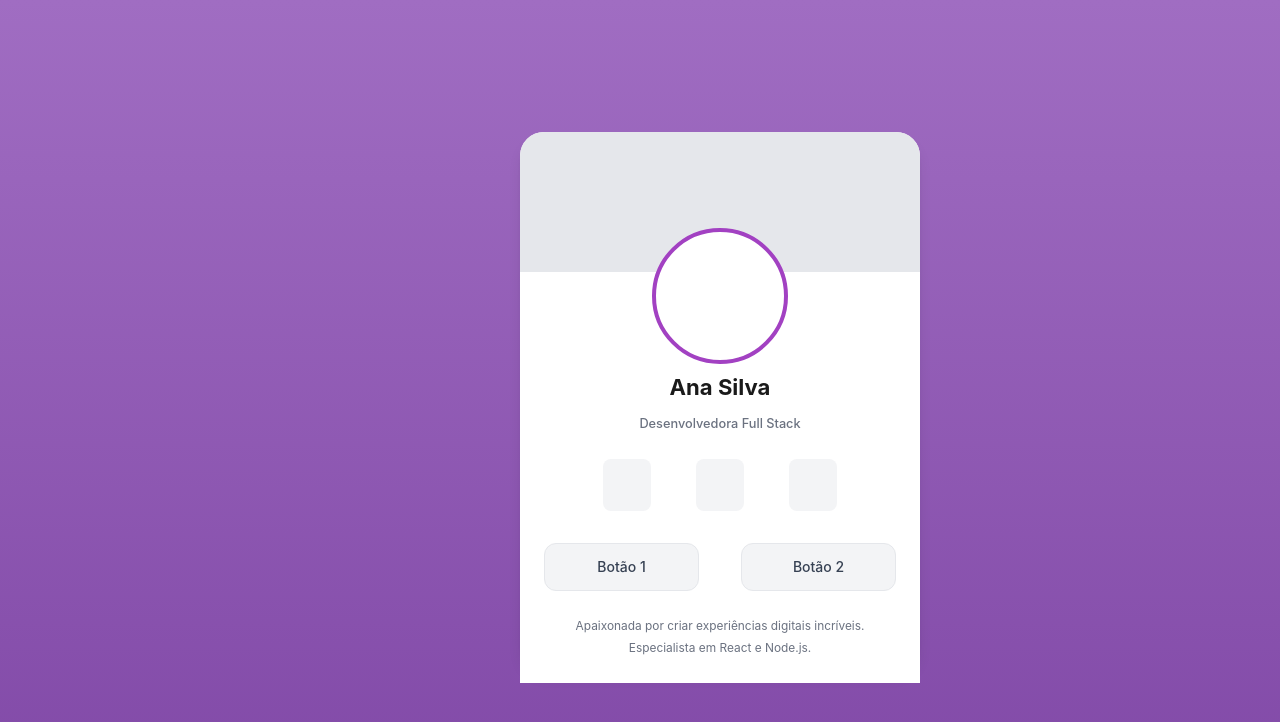
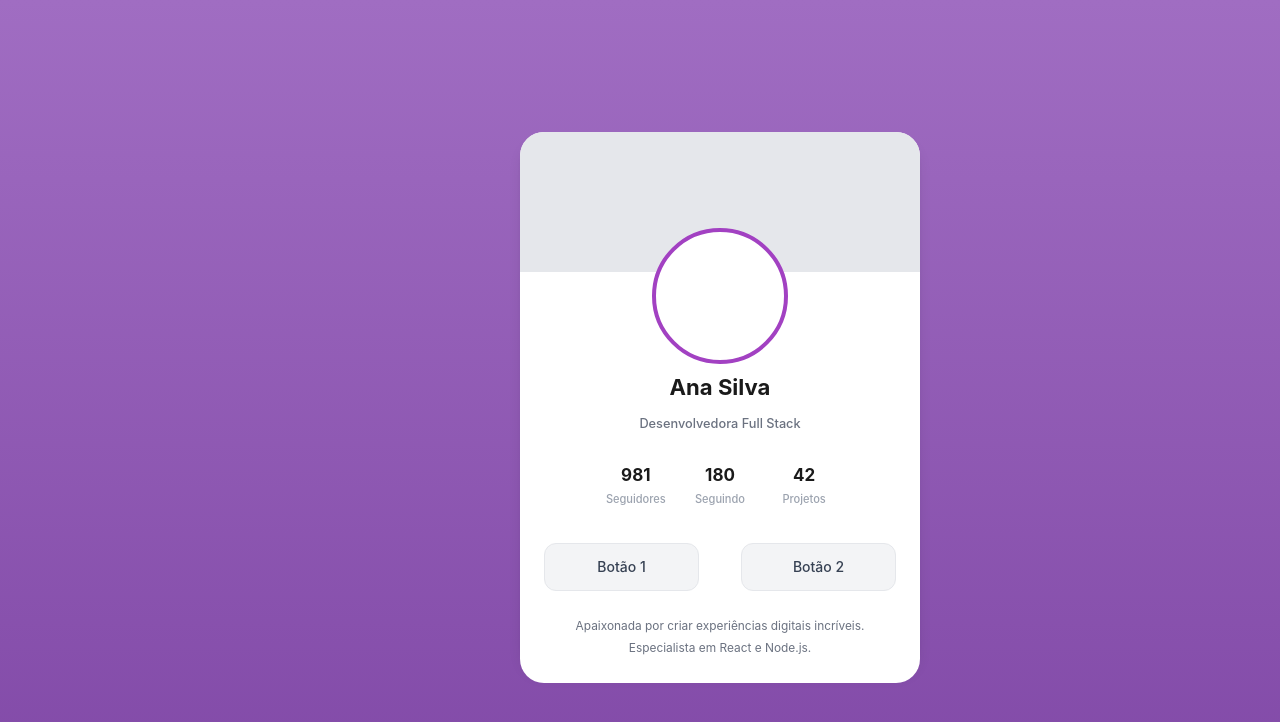
Before and after one commit to RaoniDCunha/desafio_frontend_fusion_front, a Next.js app: page / in a window 1280 px wide. Shown: the top 722 px of the page. Built offline with nearby package versions, Linux system fonts and the light colour scheme.

Commit message:
feat: criado componente CardNumbersInformation

```diff
--- a/src/app/page.tsx
+++ b/src/app/page.tsx
@@ -1,3 +1,4 @@
+import { CardNumbersInformation } from "@/components/CardNumbersInformation";
 import Image from "next/image";
 
 export default function Home() {
@@ -12,7 +13,7 @@ export default function Home() {
 
 
           {/* Div Inferior (Conteúdo principal) */}
-          <div className="flex-1 flex flex-col items-center p-6 bg-white">
+          <div className="flex-1 flex flex-col items-center p-6 bg-white rounded-b-[24px]">
 
                 {/* 1. Avatar Redondo com Margem Negativa para sobrepor o topo */}
                 <div className="w-[136px] h-[136px] rounded-full border-[4px] border-[#A241C2] -mt-[68px] mb-[4px] bg-white overflow-hidden shrink-0">
@@ -31,9 +32,9 @@ export default function Home() {
 
                 {/* 4. Row de 3 caixas (Stats/Social) */}
                 <div className="flex justify-between w-[233.95px] h-[51.5px] mb-[32px]">
-                  <div className="w-[48.36px] h-full bg-gray-100 rounded-lg"></div>
-                  <div className="w-[48.36px] h-full bg-gray-100 rounded-lg"></div>
-                  <div className="w-[48.36px] h-full bg-gray-100 rounded-lg"></div>
+                  <CardNumbersInformation valor={"981"} rotulo={"Seguidores"}  />
+                  <CardNumbersInformation valor={"180"} rotulo={"Seguindo"}  />
+                  <CardNumbersInformation valor={"42"} rotulo={"Projetos"}  />
                 </div>
 
                 {/* 5. Row de 2 Botões */}
--- /dev/null
+++ b/src/components/Button/index.tsx
@@ -0,0 +1,44 @@
+import React, { ReactNode } from 'react';
+
+// Interface definindo tudo o que o componente pode receber
+interface ProfileCardButtonProps {
+  texto: string;
+  icone: ReactNode; // ReactNode permite passar qualquer SVG ou componente de ícone
+  corFundo: string;
+  corTexto: string;
+  corBorda?: string; // Opcional
+  onClick?: () => void; // Ação ao clicar na div
+}
+
+export function ProfileCardButton({
+  texto,
+  icone,
+  corFundo,
+  corTexto,
+  corBorda = 'transparent', // Se não passar borda, fica transparente por padrão
+  onClick
+}: ProfileCardButtonProps) {
+  return (
+    <div
+      onClick={onClick}
+      style={{
+        backgroundColor: corFundo,
+        color: corTexto,
+        borderColor: corBorda
+      }}
+      // Usei h-[48px] para garantir a altura exata, gap-[8px] para dar um respiro entre ícone e texto, e hover:opacity-80 para o efeito de transição
+      className="w-[155px] h-[48px] border rounded-[12px] flex flex-row items-center justify-center gap-[8px] cursor-pointer hover:opacity-80 transition-opacity shrink-0"
+    >
+      {/* Contêiner do Ícone (20x20) */}
+      <div className="flex items-center justify-center w-[20px] h-[20px]">
+        {icone}
+      </div>
+
+      {/* Texto com a Tipografia exata do Figma */}
+      <span className="font-['Inter'] font-semibold text-[12.75px] leading-[22px] text-center">
+        {texto}
+      </span>
+
+    </div>
+  );
+}
--- /dev/null
+++ b/src/components/CardNumbersInformation/index.tsx
@@ -0,0 +1,24 @@
+import React from 'react';
+
+interface CardNumbersInformationProps {
+  valor: string | number;
+  rotulo: string;
+}
+
+export function CardNumbersInformation({ valor, rotulo }: CardNumbersInformationProps) {
+  return (
+    <div className="w-[65.61px] h-[51.5px] flex flex-col items-center justify-center">
+
+      {/* Valor (Texto Superior) */}
+      <span className="font-['Inter'] font-bold text-[17px] leading-[30px] text-[#1A1A1A]">
+        {valor}
+      </span>
+
+      {/* Rótulo (Texto Inferior) */}
+      <span className="font-['Inter'] font-medium text-[11.05px] leading-[19px] text-[#9CA3AF]">
+        {rotulo}
+      </span>
+
+    </div>
+  );
+}
```
